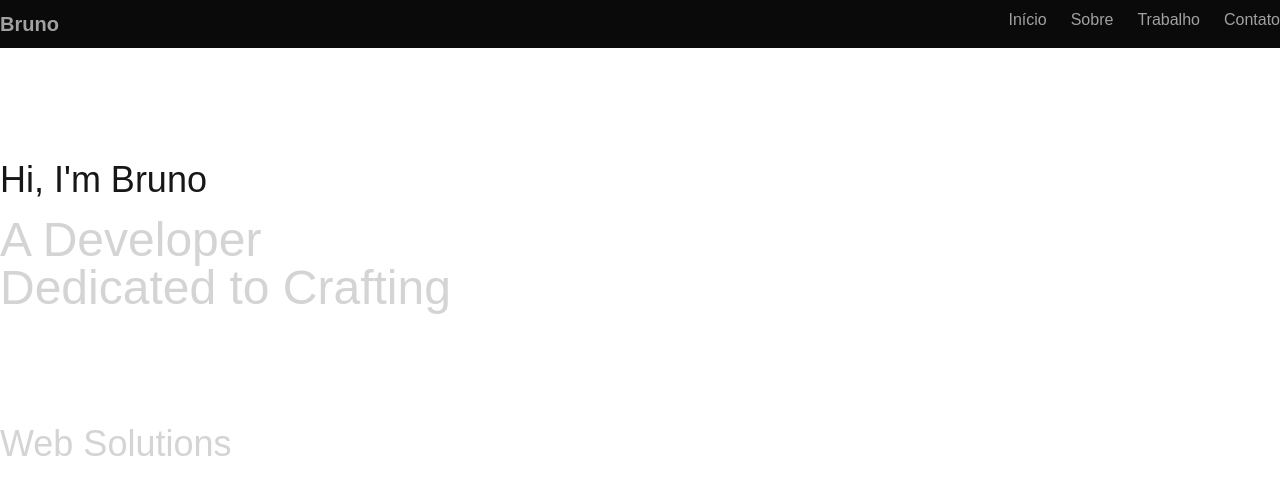
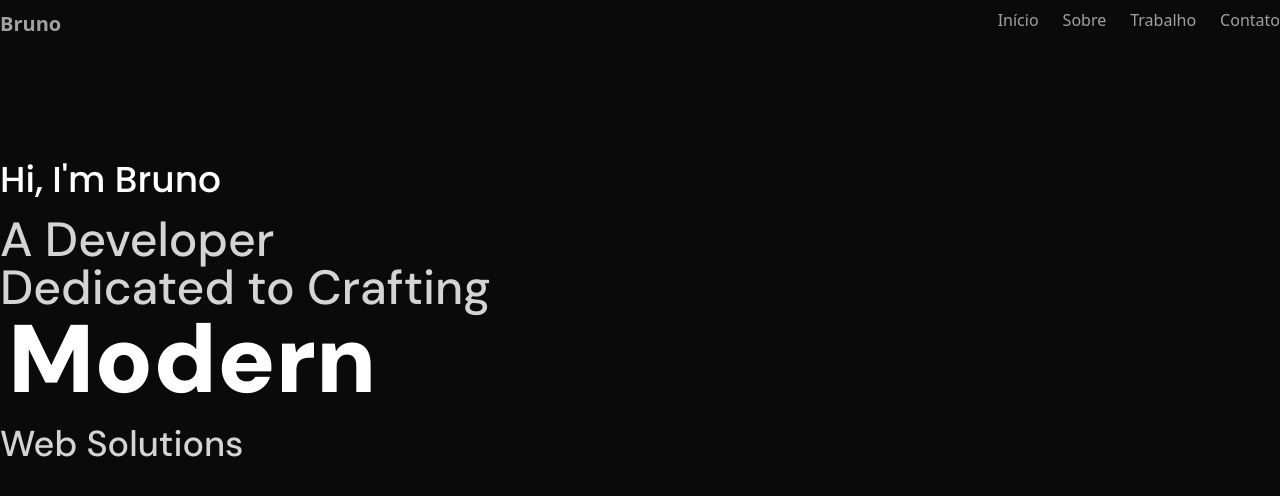
Before and after one commit to BrunoAlves22/portfolio-3d, a Next.js app: page / in a window 1280 px wide. Shown: the top 496 px of the page. Built offline with nearby package versions, Linux system fonts and the light colour scheme.

Commit message:
alterando as fontes

```diff
--- a/src/app/globals.css
+++ b/src/app/globals.css
@@ -1,26 +1,6 @@
 @import "tailwindcss";
 
-:root {
-  --background: #ffffff;
-  --foreground: #171717;
-}
-
 @theme inline {
-  --color-background: var(--background);
-  --color-foreground: var(--foreground);
   --font-dm-sans: var(--font-dm-sans);
   --font-poppins: var(--font-poppins);
 }
-
-@media (prefers-color-scheme: dark) {
-  :root {
-    --background: #0a0a0a;
-    --foreground: #ededed;
-  }
-}
-
-body {
-  background: var(--background);
-  color: var(--foreground);
-  font-family: Arial, Helvetica, sans-serif;
-}
--- a/src/app/layout.tsx
+++ b/src/app/layout.tsx
@@ -15,8 +15,8 @@ const dmSans = DM_Sans({
 });
 
 export const metadata: Metadata = {
-  title: "Create Next App",
-  description: "Generated by create next app",
+  title: "Portfólio 3D - Bruno",
+  description: "A 3D portfolio showcasing my skills and projects",
 };
 
 export default function RootLayout({
@@ -25,7 +25,7 @@ export default function RootLayout({
   children: React.ReactNode;
 }>) {
   return (
-    <html lang="en" className="scroll-smooth overflow-hidden">
+    <html lang="en" className="scroll-smooth overflow-hidden bg-neutral-950">
       <body
         className={`${poppins.variable} ${dmSans.variable} antialiased overflow-hidden`}
       >
--- a/src/components/hero-text.tsx
+++ b/src/components/hero-text.tsx
@@ -15,7 +15,7 @@ export function HeroText() {
       {/* Desktop View */}
       <div className="flex-col hidden md:flex space-y-4">
         <motion.h1
-          className="text-4xl font-medium"
+          className="text-4xl font-medium text-white font-poppins"
           variants={variants}
           initial="hidden"
           animate="visible"
@@ -25,7 +25,7 @@ export function HeroText() {
         </motion.h1>
         <div className="flex flex-col items-start">
           <motion.p
-            className="text-5xl font-medium text-neutral-300"
+            className="text-5xl font-medium text-neutral-300 font-dm-sans"
             variants={variants}
             initial="hidden"
             animate="visible"
@@ -42,12 +42,12 @@ export function HeroText() {
             <FlipWords
               words={words}
               duration={3000}
-              className="text-8xl font-black text-white"
+              className="text-8xl font-black text-white font-dm-sans"
             />
           </motion.div>
         </div>
         <motion.p
-          className="text-4xl font-medium text-neutral-300"
+          className="text-4xl font-medium text-neutral-300 font-dm-sans"
           variants={variants}
           initial="hidden"
           animate="visible"
@@ -61,7 +61,7 @@ export function HeroText() {
 
       <div className="flex flex-col md:hidden space-y-4">
         <motion.p
-          className="text-4xl font-medium"
+          className="text-4xl font-medium font-poppins text-white"
           variants={variants}
           initial="hidden"
           animate="visible"
@@ -71,7 +71,7 @@ export function HeroText() {
         </motion.p>
         <div className="">
           <motion.p
-            className="text-5xl font-black text-neutral-300"
+            className="text-5xl font-black text-neutral-300 font-dm-sans"
             variants={variants}
             initial="hidden"
             animate="visible"
@@ -89,11 +89,11 @@ export function HeroText() {
             <FlipWords
               words={words}
               duration={3000}
-              className="text-7xl font-bold text-white"
+              className="text-7xl font-bold font-dm-sans text-white"
             />
           </motion.div>
           <motion.p
-            className="text-4xl font-black text-neutral-300"
+            className="text-4xl font-black text-neutral-300 font-dm-sans"
             variants={variants}
             initial="hidden"
             animate="visible"
```
